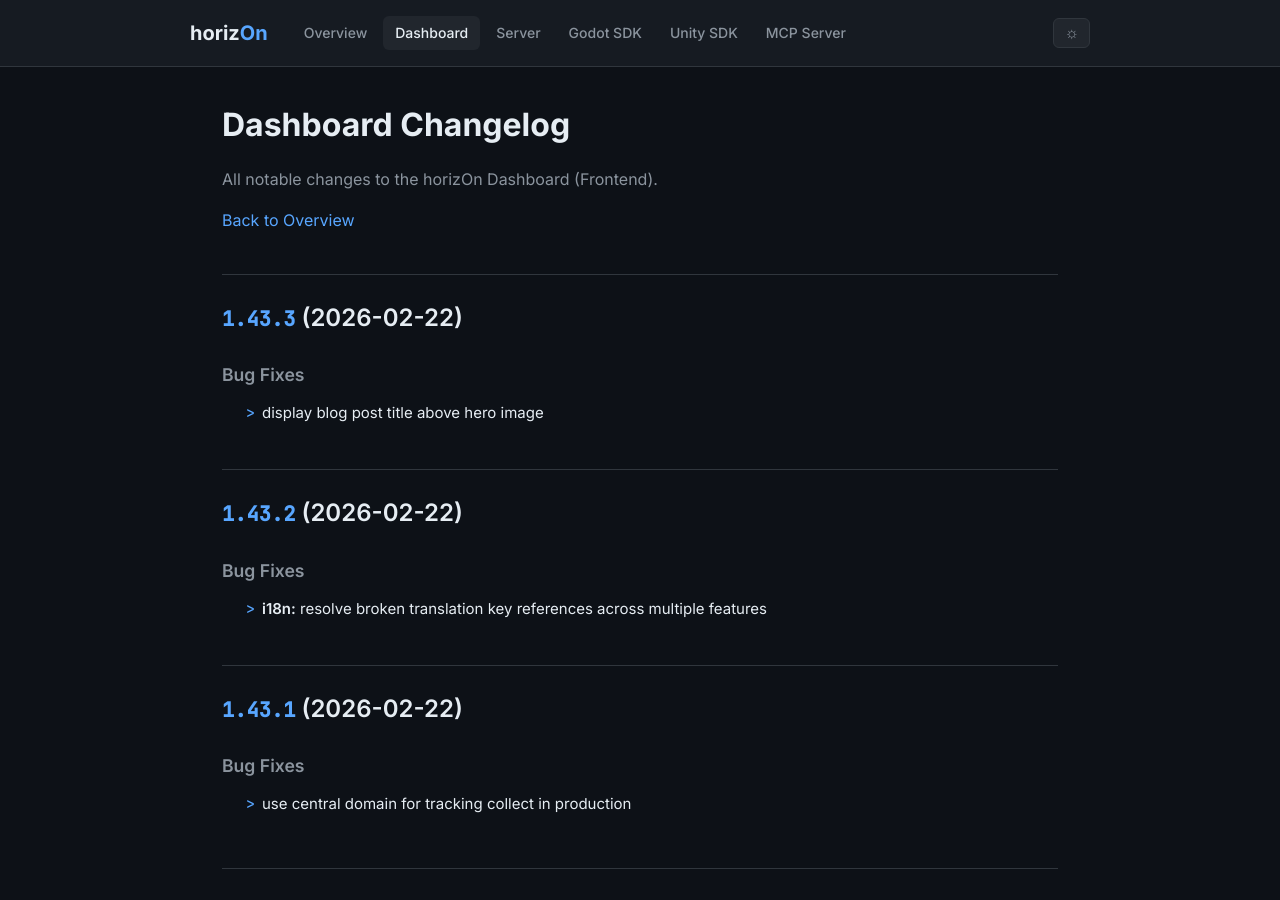
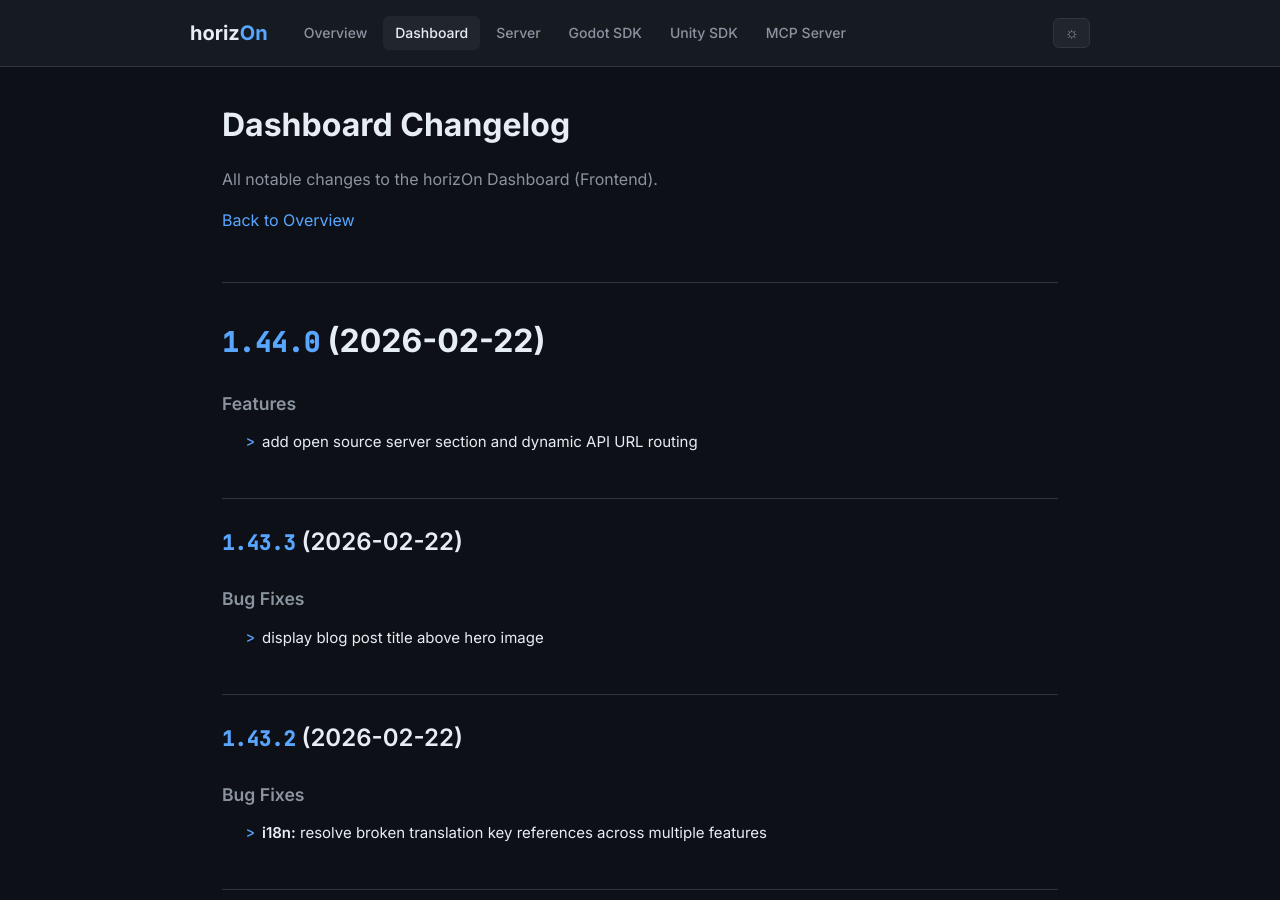
Before and after one commit to ProjectMakersDE/horizOn-Changelog, a Jekyll site: the page built from dashboard-changelog.md, in a window 1280 px wide and 900 px high. Built offline with Jekyll 4.4.1, drawn with Linux system fonts in a browser that asks for light colours.

Commit message:
chore: sync changelogs [skip ci]

```diff
--- a/dashboard-changelog.md
+++ b/dashboard-changelog.md
@@ -8,6 +8,13 @@ title: Dashboard Changelog
 All notable changes to the horizOn Dashboard (Frontend).
 
 [Back to Overview](.)
+
+# [1.44.0](https://github.com/ProjectMakersDE/horizOn-Dashboard/compare/v1.43.3...v1.44.0) (2026-02-22)
+
+
+### Features
+
+* add open source server section and dynamic API URL routing ([a815235](https://github.com/ProjectMakersDE/horizOn-Dashboard/commit/a81523516d039e49feb3fc01a340b5f30136e238))
 
 ## [1.43.3](https://github.com/ProjectMakersDE/horizOn-Dashboard/compare/v1.43.2...v1.43.3) (2026-02-22)
 
```
Also changed, not shown: index.md (+1 -1 lines).
